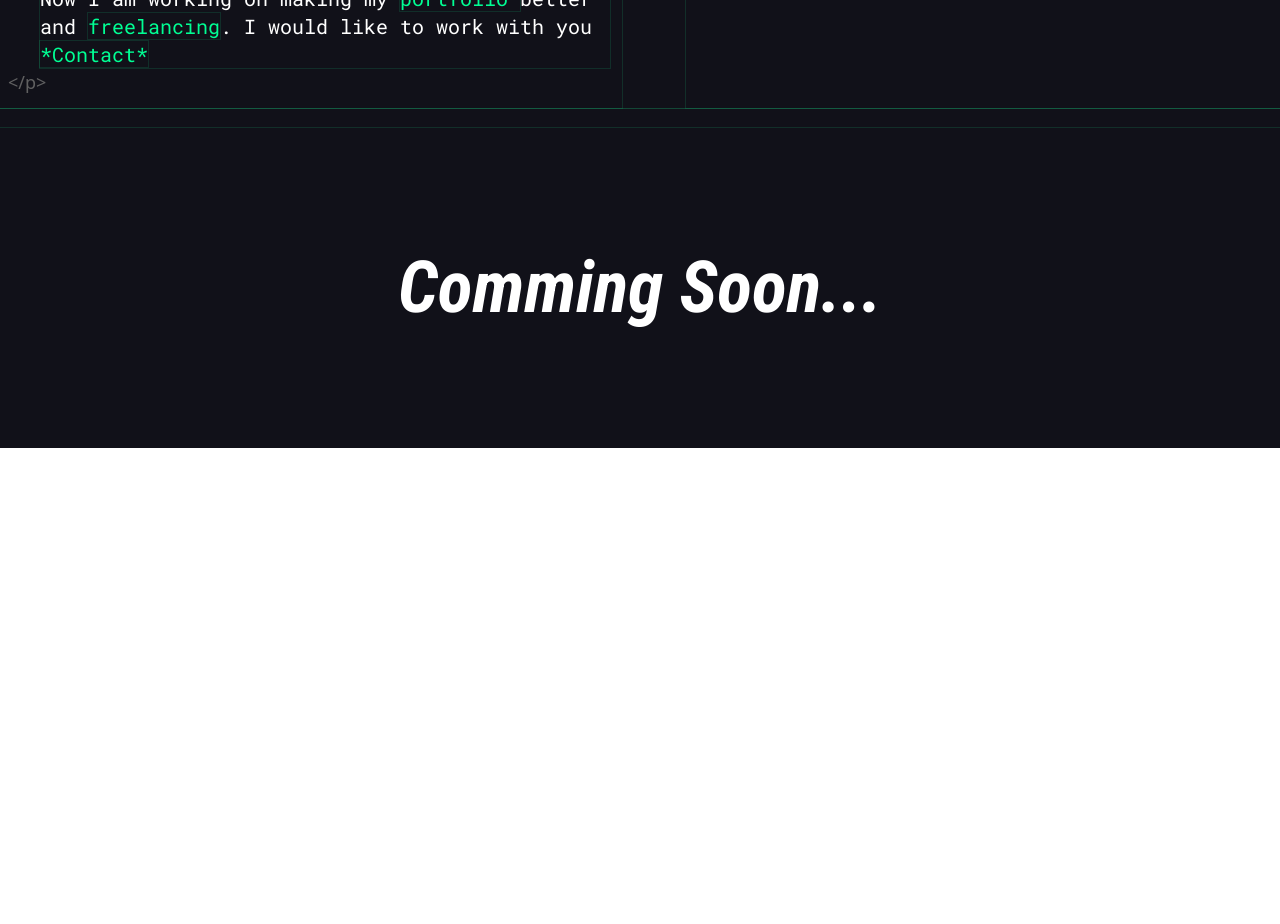
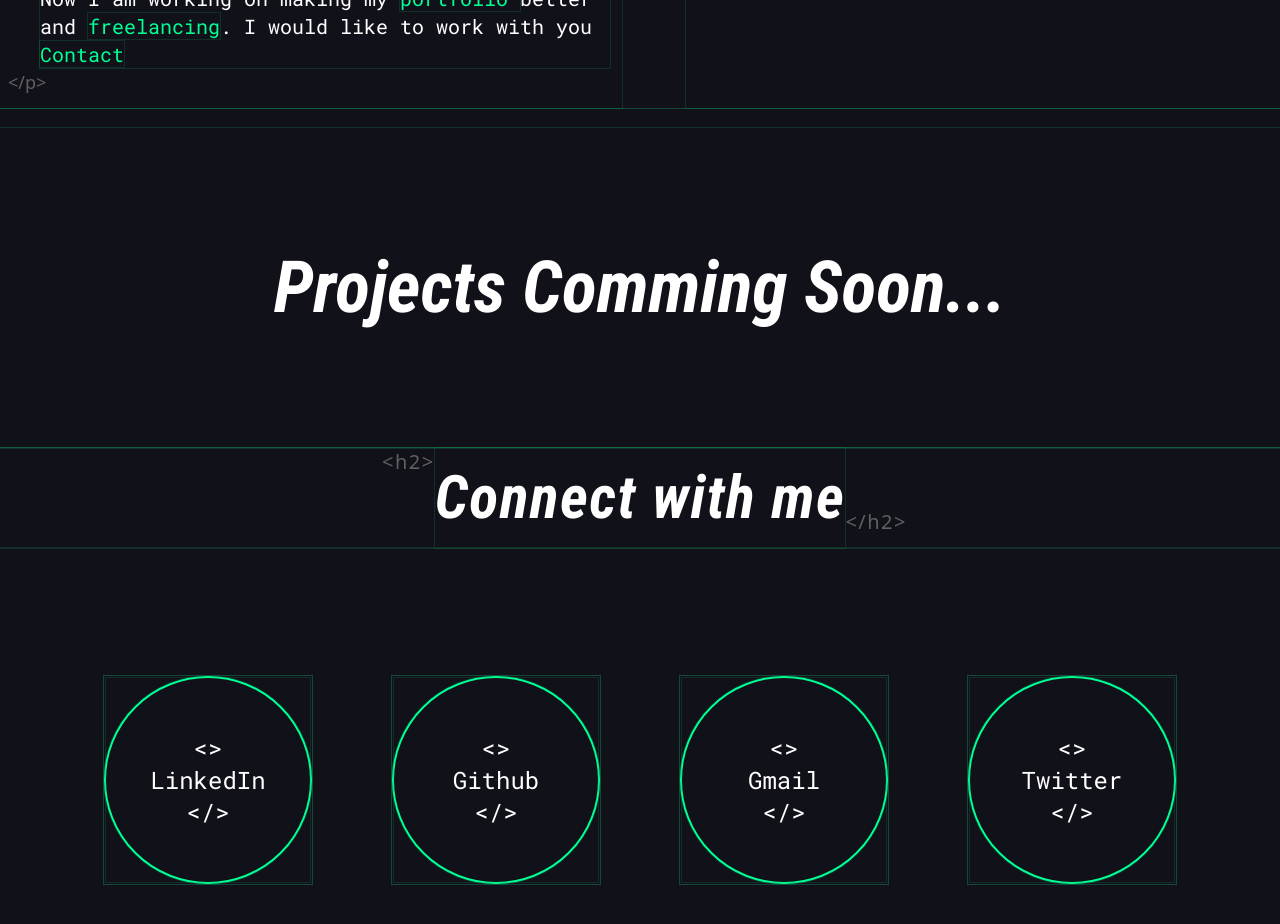
Before and after one commit to Chandraprakash-Darji/portfolio-ex, a React (Create React App) app: page / in a window 1280 px wide. Shown: the part 1820-2744 px from the top of the page. Before the commit the page ends 2268 px from the top, so only its background shows below. Built offline with nearby package versions, Linux system fonts and the light colour scheme; what tailwindcss-magic would draw is missing.

Commit message:
contact-compoent-done

```diff
--- a/src/App.tsx
+++ b/src/App.tsx
@@ -2,7 +2,7 @@ import Navbar from "./components/Navbar";
 import Home from "./components/Home";
 import About from "./components/About";
 import Projects from "./components/Projects";
-// import Contact from "./components/Contact";
+import Contact from "./components/Contact";
 
 function App() {
     return (
@@ -11,8 +11,8 @@ function App() {
             <Home />
             <About />
             <Projects />
-            {/*
-            <Contact /> */}
+
+            <Contact />
         </div>
     );
 }
--- a/src/components/About/About.tsx
+++ b/src/components/About/About.tsx
@@ -1,11 +1,11 @@
-import "./About.css";
 import AppIcons from "../../assets/AppIcons";
+import Heading2 from "../Dumb/Heading2";
 
 const About = () => {
     return (
         <section id="aboutme" className="container mx-auto md:mt-36 xl:mt-72">
             <div className="flex justify-center items-center">
-                <Title text="About_Me" />
+                <Heading2 text="About_Me" />
             </div>
             <div className="flex flex-col lg:flex-row mt-10 gap-x-10 xl:gap-x-16 gap-y-10">
                 <InfoSection />
@@ -17,17 +17,9 @@ const About = () => {
 
 export default About;
 
-function Title({ text }: { text: string }) {
-    return (
-        <h2 className="text-2xl sm:text-4xl md:text-5xl lg:text-6xl  py-5 relative before:content-['<h2>'] before:text-mainDark after:content-['</h2>'] after:text-mainDark before:text-base lg:before:text-xl after:text-base lg:after:text-xl before:absolute before:right-full before:top-0 after:absolute after:bottom-3 after:left-full after:font-sans after:not-italic after:font-normal before:not-italic before:font-normal before:font-sans font-bold italic font-RobotoCondensed tracking-wide">
-            {text}
-        </h2>
-    );
-}
-
 function InfoSection() {
     return (
-        <div className=" flex-1 text-xl fony-bold flex flex-col gap-6 p-3 pb-10 pl-10">
+        <div className=" flex-1 text-lg md:text-xl fony-bold flex flex-col gap-6 p-3 pb-10 pl-10">
             <h3 className="relative -left-8 text-2xl md:text-4xl font-bold italic font-Roboto tracking-wide before:content-['<h2>'] before:text-mainDark after:content-['</h2>'] after:text-mainDark before:text-base md:before:text-lg  after:text-base md:after:text-lg after:not-italic after:font-normal before:not-italic before:font-normal ">
                 {" "}
                 Hii
@@ -39,7 +31,7 @@ function InfoSection() {
                 the last 9 months, I have been working on my skills while I am
                 in college. In the first semester of my college, there was the
                 subject
-                <span className="text-primary"> *Web Technologies*</span>.
+                <span className="text-primary"> Web Technologies</span>.
             </p>
             <p>
                 I was very amazed when I created my first website, It was a
@@ -56,8 +48,8 @@ function InfoSection() {
                 <span className="text-primary">portfolio </span> better and{" "}
                 <span className="text-primary">freelancing</span>. I would like
                 to work with you{" "}
-                <a href="#contact" className="text-primary">
-                    *Contact*
+                <a href="#contact" className="text-primary hover:underline">
+                    Contact
                 </a>
                 <br />
             </p>
@@ -75,7 +67,7 @@ function LangaugeAndTools() {
             </h3>
 
             <div className="mt-5 p-3 pl-0">
-                <ul className="flex flex-wrap gap-7">
+                <ul className="flex flex-wrap justify-center gap-7">
                     {AppIcons.map(({ key, path, name }) => (
                         <ToolIcon key={key} path={path} name={name} />
                     ))}
--- a/src/components/Contact/Contact.tsx
+++ b/src/components/Contact/Contact.tsx
@@ -1,10 +1,73 @@
-import "./Contact.css";
+import Heading2 from "../Dumb/Heading2";
+
 const Contact = () => {
     return (
-        <div id="contact" className="min-h-screen">
-            Contact
+        <div id="contact" className=" min-h-[30rem]">
+            <div className="container mx-auto">
+                <div className="flex justify-center">
+                    <Heading2 text="Connect with me" />
+                </div>
+                <div className="flex flex-wrap justify-center items-center gap-10 md:gap-20 py-16 md:py-32">
+                    <SocialButton
+                        text="LinkedIn"
+                        href="https://www.linkedin.com/in/chandra-prakash-6065b2224/"
+                    />
+                    <SocialButton
+                        text="Github"
+                        href="http://github.com/Chandraprakash-Darji"
+                    />
+                    <SocialButton
+                        text="Gmail"
+                        href="mailto:prakashchandra3786@gmail.com"
+                    />
+                    <SocialButton
+                        text="Twitter"
+                        href="https://twitter.com/chandra_7852"
+                    />
+                </div>
+                <p className="text-center py-10">
+                    || Design by{" "}
+                    <a
+                        className="text-primary hover:underline"
+                        href="https://dribbble.com/saaddesigns"
+                    >
+                        Saad
+                    </a>{" "}
+                    && coded by{" "}
+                    <a
+                        className="text-primary hover:underline"
+                        href="http://github.com/Chandraprakash-Darji"
+                    >
+                        Chandraprakash Darji
+                    </a>{" "}
+                    ||
+                </p>
+            </div>
         </div>
     );
 };
 
 export default Contact;
+
+type SocialButtonProps = {
+    text: string;
+    href: string;
+};
+
+function SocialButton({ text, href }: SocialButtonProps) {
+    return (
+        <a href={href} target="_blank" rel="noreferrer">
+            <div className="w-32 md:w-52 aspect-square flex justify-center items-center">
+                <div className="animteSize w-32 md:w-52 aspect-square border-primary border-2 rounded-full text-main relative  md:text-2xl">
+                    <div className="hoverBox h-full w-full flex justify-center items-center z-50 0 cursor-pointer transition-all duration-500 absolute text-center">
+                        {"<>"}
+                        <br /> {text}
+                        <br /> {"</>"}
+                    </div>
+                    {/* Box that pop */}
+                    <div className="popBox absolute h-0 w-0 top-1/2 left-1/2 bg-primary -translate-x-1/2 -translate-y-1/2 z-10 transition-all duration-500 rounded-full"></div>
+                </div>
+            </div>
+        </a>
+    );
+}
--- /dev/null
+++ b/src/components/Dumb/Heading2.tsx
@@ -0,0 +1,7 @@
+export default function Heading2({ text }: { text: string }) {
+    return (
+        <h2 className="text-2xl sm:text-4xl md:text-5xl lg:text-6xl  py-5 relative before:content-['<h2>'] before:text-mainDark after:content-['</h2>'] after:text-mainDark before:text-base lg:before:text-xl after:text-base lg:after:text-xl before:absolute before:right-full before:top-0 after:absolute after:bottom-3 after:left-full after:font-sans after:not-italic after:font-normal before:not-italic before:font-normal before:font-sans font-bold italic font-RobotoCondensed tracking-wide">
+            {text}
+        </h2>
+    );
+}
--- a/src/components/Home/Home.css
+++ b/src/components/Home/Home.css
@@ -2,12 +2,6 @@
     @apply mx-auto h-56 mt-36 md:mt-16 lg:mt-28 xl:mt-16 lg:h-72 aspect-square border-white border-2 rounded-full text-primary relative;
 }
 
-.downloadCVWrapper .CV:hover {
-    @apply text-dark;
-}
-.downloadCVWrapper .CV:hover + .popBox {
-    @apply w-full h-full;
-}
 @keyframes spin {
     to {
         transform: rotate(360deg);
--- a/src/components/Home/Home.tsx
+++ b/src/components/Home/Home.tsx
@@ -24,7 +24,7 @@ const Home = () => {
                     text="I am"
                     as={"p"}
                 />
-                <h1 className="text-4xl md:text-5xl lg:text-7xl xl:text-[6rem] py-10 pl-10 lg:pl-20 relative before:content-['<h1>'] before:text-mainDark after:content-['</h1>'] after:text-mainDark before:text-base lg:before:text-3xl after:text-base lg:after:text-3xl before:absolute before:left-5 lg:before:left-10 before:top-3 lg:before:top-0 after:absolute after:bottom-3 lg:after:bottom-0  after:left-5 lg:after:left-10 leading-[1.1] after:font-sans after:not-italic after:font-normal before:not-italic before:font-normal before:font-sans font-bold italic font-RobotoCondensed tracking-wide">
+                <h1 className="text-4xl md:text-5xl lg:text-7xl xl:text-[6rem] py-10 pl-10 lg:pl-20 relative before:content-['<h1>'] before:text-mainDark after:content-['</h1>'] after:text-mainDark before:text-base lg:before:text-3xl after:text-base lg:after:text-3xl before:absolute before:left-5 lg:before:left-10 before:top-3 lg:before:top-0 after:absolute after:bottom-3 lg:after:bottom-0  after:left-5 lg:after:left-10 leading-[1.1] after:font-sans after:not-italic after:font-normal before:not-italic before:font-normal before:font-sans font-bold italic font-RobotoCondensed tracking-wide magic-spaceInUp">
                     Chandra
                     <span className="hidden md:inline">
                         <br />
@@ -50,7 +50,7 @@ const Home = () => {
 
                     <AnimatedText
                         as="div"
-                        className="CV h-full w-full flex justify-center items-center z-50 0 cursor-pointer transition-all duration-500 absolute "
+                        className="hoverBox h-full w-full flex justify-center items-center z-50 0 cursor-pointer transition-all duration-500 absolute "
                         text={`<Download CV/>`}
                     />
                     {/* Box that pop */}
--- a/src/components/Projects/Project.tsx
+++ b/src/components/Projects/Project.tsx
@@ -3,9 +3,9 @@ const Project = () => {
     return (
         <section
             id="myprojects"
-            className="mt-5 min-h-[10rem] md:min-h-[20rem] flex justify-center items-center text-3xl md:text-7xl font-RobotoCondensed font-bold "
+            className="mt-5 min-h-[10rem] md:min-h-[20rem] flex justify-center items-center text-3xl md:text-7xl font-RobotoCondensed font-bold text-center"
         >
-            Comming Soon...
+           Projects Comming Soon...
         </section>
     );
 };
--- a/src/styles/index.css
+++ b/src/styles/index.css
@@ -23,23 +23,20 @@
     outline: #16b17030 solid 1px;
 }
 
-.headingChar {
-    transform-origin: left bottom;
-    transform: rotate(-70deg);
-    /* opacity: 0; */
-    animation: animateChar 1s ease-out forwards;
+.hoverBox:hover {
+    @apply text-dark;
 }
-
-@keyframes animateChar {
+.hoverBox:hover + .popBox {
+    @apply w-full h-full;
+}
+.animteSize {
+    animation: animateWidth 1s infinite alternate-reverse;
+}
+@keyframes animateWidth {
     0% {
-        transform: rotate(-70deg);
-        opacity: 0;
+        width:12rem;
     }
-    50%{
-        opacity: 1;
-    }
-    100%{
-        opacity: 1;
-        transform: rotate(0deg);
+    100% {
+        width: 13rem;
     }
 }
```
Also changed, not shown: src/components/About/About.css (deleted), src/components/Contact/Contact.css (deleted).
